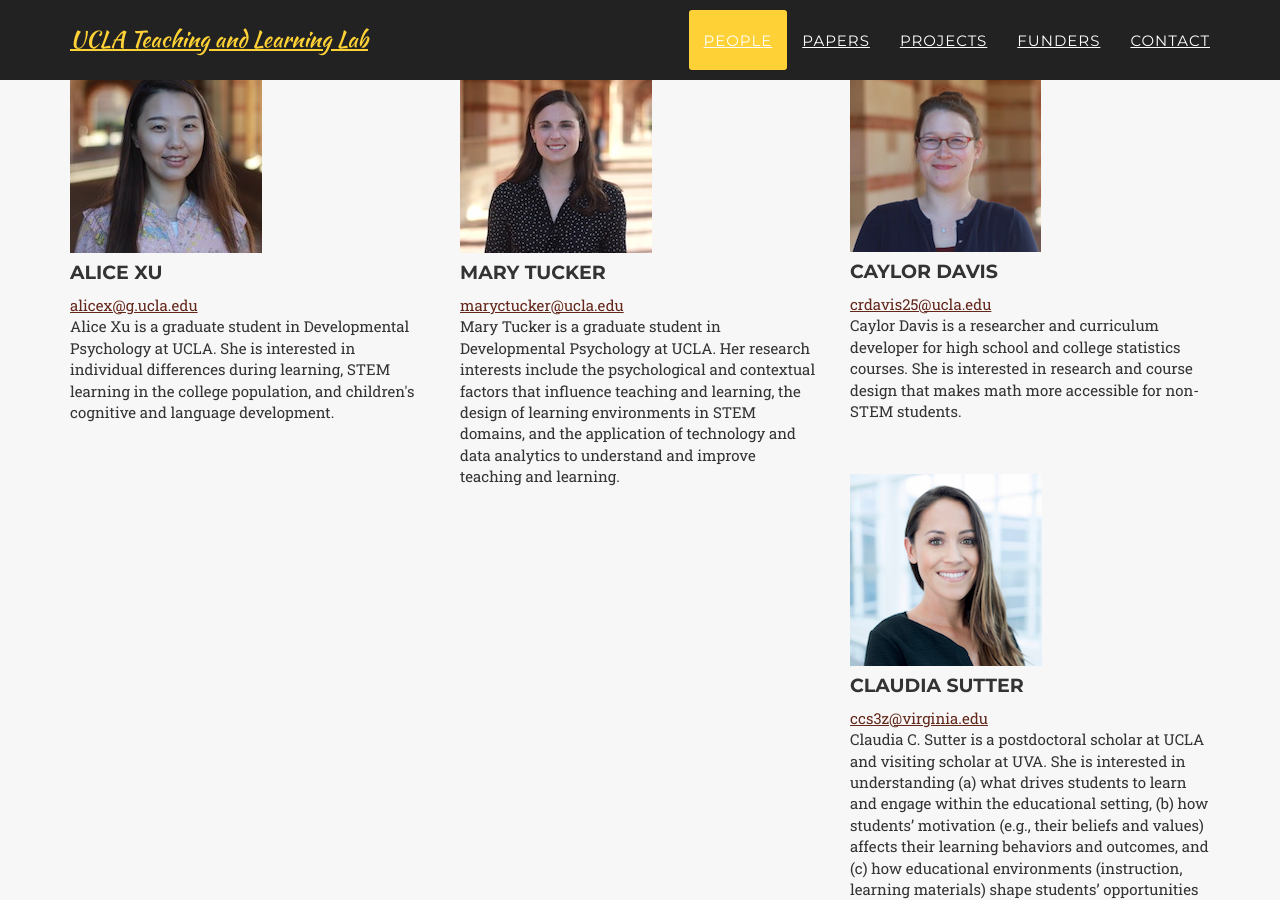
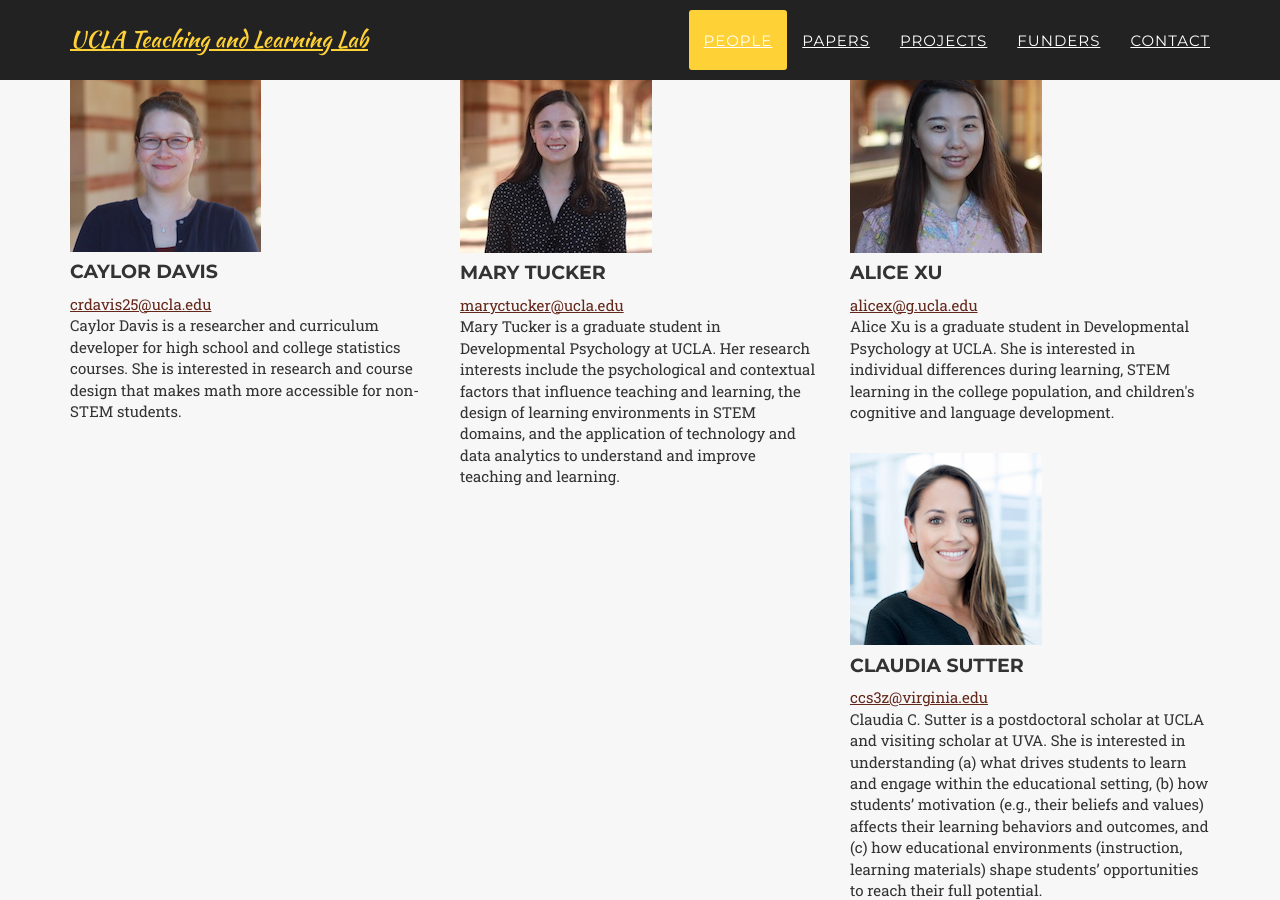
Before and after one commit to UCLATALL/TALL, a Jekyll site: the page built from index.html, in a window 1280 px wide and 900 px high, scrolled down 1847 px. Built offline with Jekyll 4.4.1, drawn with Linux system fonts in a browser that asks for light colours; some web fonts are replaced.

Commit message:
update formatting

```diff
--- a/_config.yml
+++ b/_config.yml
@@ -40,20 +40,20 @@ members:
     email: yunyi9847@g.ucla.edu
     intro: Icy Zhang is a graduate student in Developmental Psychology at UCLA. She is interested in the role of embodied learning in supporting students’ understanding of difficult content such as statistics and applying these theory-based interventions to real classrooms
 
-  - name: Alice Xu
-    pic: Alice.jpg
-    email: alicex@g.ucla.edu
-    intro: Alice Xu is a graduate student in Developmental Psychology at UCLA. She is interested in individual differences during learning, STEM learning in the college population, and children's cognitive and language development.
+  - name: Caylor Davis
+    pic: Caylor.jpg
+    email: crdavis25@ucla.edu
+    intro: Caylor Davis is a researcher and curriculum developer for high school and college statistics courses. She is interested in research and course design that makes math more accessible for non-STEM students. </br> </br>
 
   - name: Mary Tucker
     pic: Mary.jpg
     email: maryctucker@ucla.edu
     intro: Mary Tucker is a graduate student in Developmental Psychology at UCLA. Her research interests include the psychological and contextual factors that influence teaching and learning, the design of learning environments in STEM domains, and the application of technology and data analytics to understand and improve teaching and learning.
 
-  - name: Caylor Davis
-    pic: Caylor.jpg
-    email: crdavis25@ucla.edu
-    intro: Caylor Davis is a researcher and curriculum developer for high school and college statistics courses. She is interested in research and course design that makes math more accessible for non-STEM students. </br> </br>
+  - name: Alice Xu
+    pic: Alice.jpg
+    email: alicex@g.ucla.edu
+    intro: Alice Xu is a graduate student in Developmental Psychology at UCLA. She is interested in individual differences during learning, STEM learning in the college population, and children's cognitive and language development.
 
   - name: Claudia Sutter
     pic: Claudia.jpg
```
